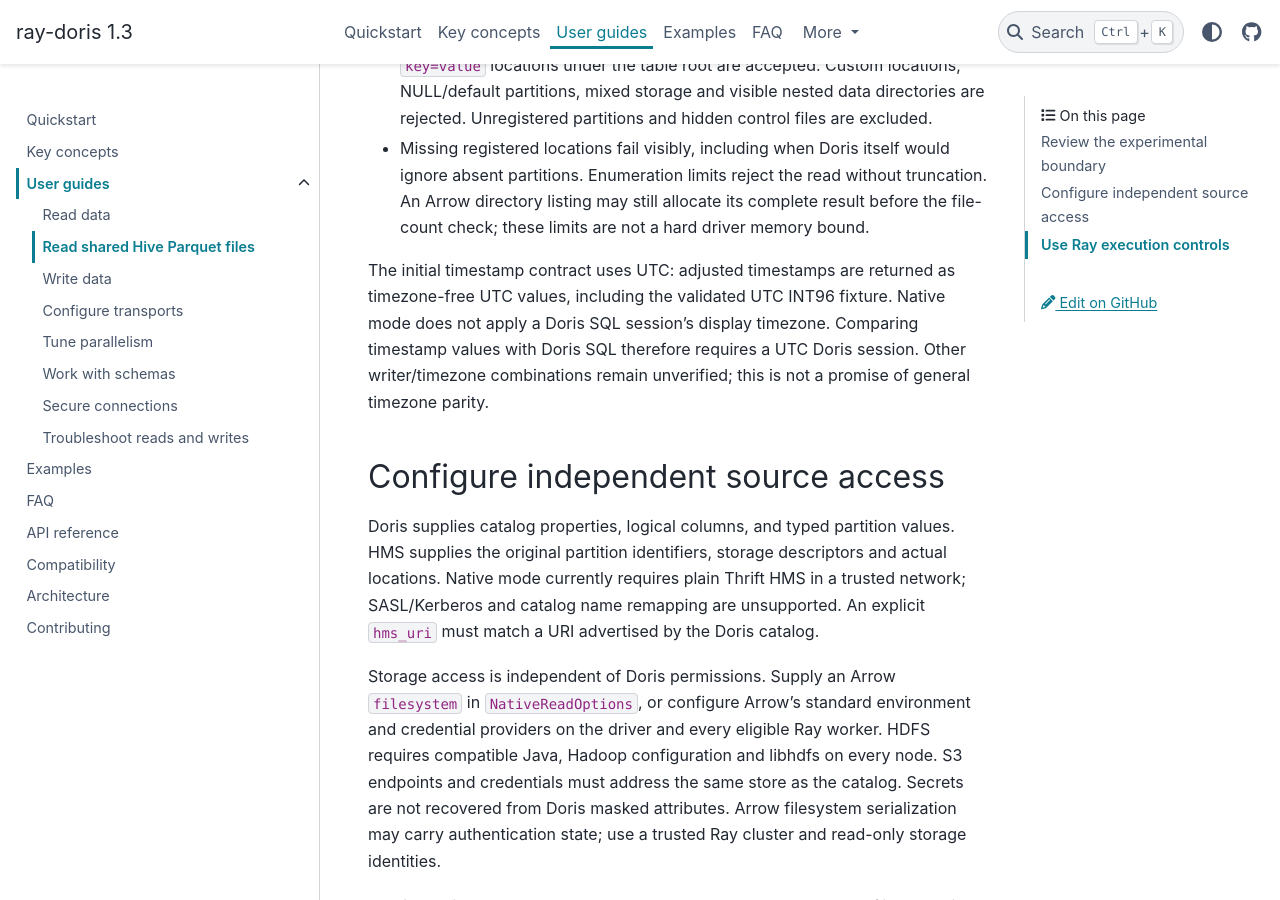
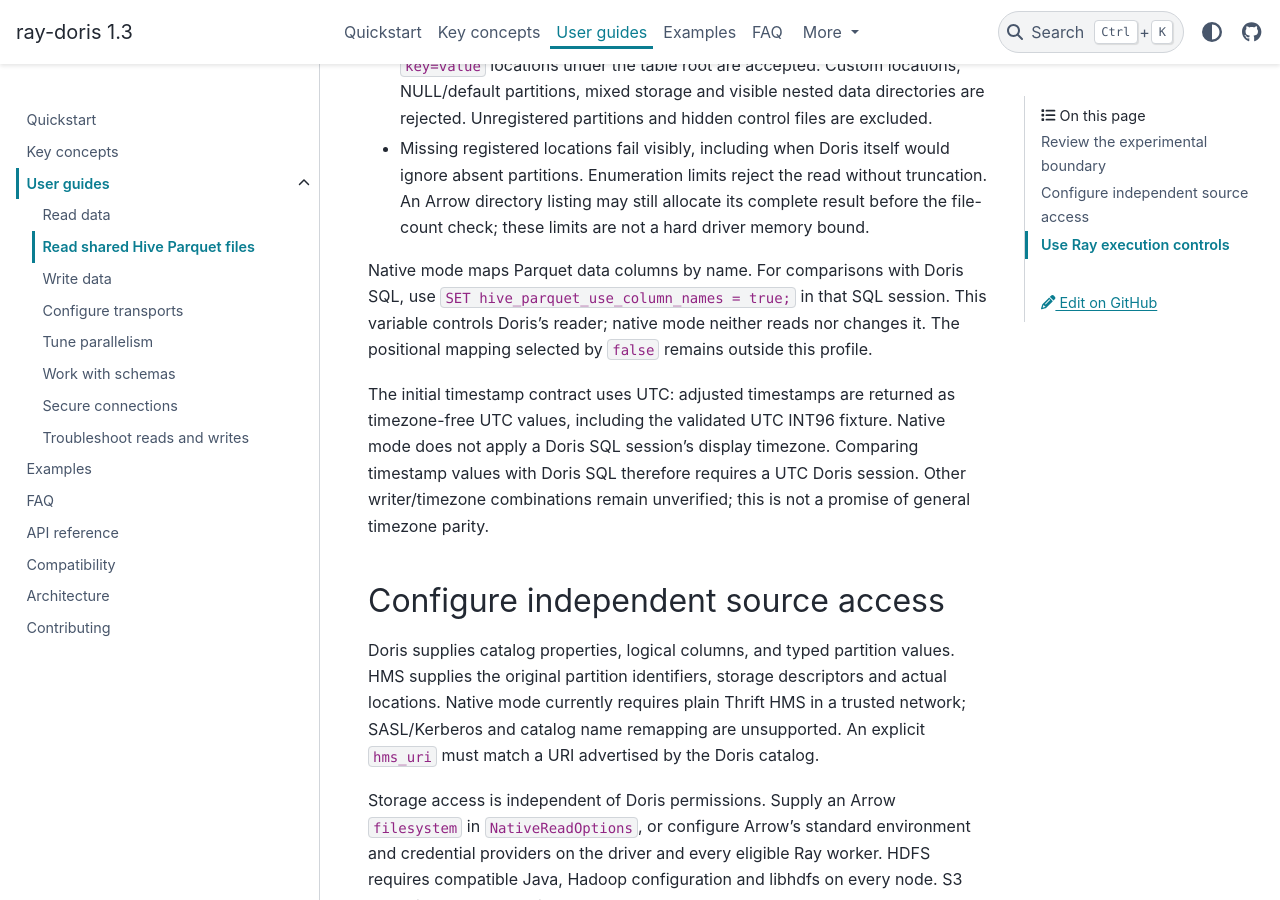
Before and after one commit to jiangxt2/ray-doris, a Sphinx documentation site: the page built from doc/source/user-guide/native-read.md, in a window 1280 px wide and 900 px high, scrolled down 1311 px. Built offline with Sphinx 7.4.7 and the PyData theme 0.15.4, drawn with Linux system fonts in a browser that asks for light colours.

Commit message:
[Docs] Clarify native read requirements and column mapping
Signed-off-by: jiangxt2 <jiangxt2@vip.qq.com>

```diff
--- a/doc/source/user-guide/native-read.md
+++ b/doc/source/user-guide/native-read.md
@@ -61,6 +61,11 @@ not certify every deployment or authentication provider.
   ignore absent partitions. Enumeration limits reject the read without truncation.
   An Arrow directory listing may still allocate its complete result before the
   file-count check; these limits are not a hard driver memory bound.
+
+Native mode maps Parquet data columns by name. For comparisons with Doris SQL,
+use `SET hive_parquet_use_column_names = true;` in that SQL session. This variable
+controls Doris's reader; native mode neither reads nor changes it. The positional
+mapping selected by `false` remains outside this profile.
 
 The initial timestamp contract uses UTC: adjusted timestamps are returned as
 timezone-free UTC values, including the validated UTC INT96 fixture. Native mode
```
Also changed, not shown: 1 other file.
